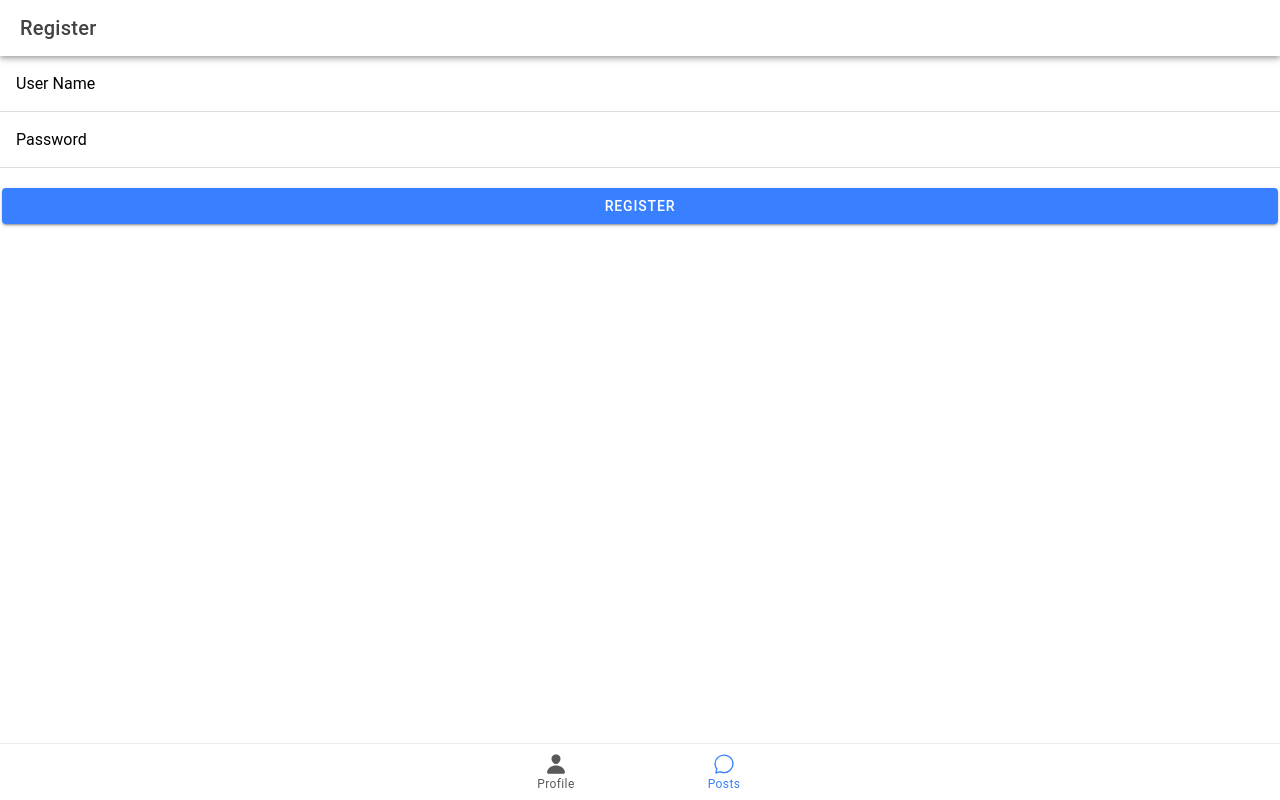
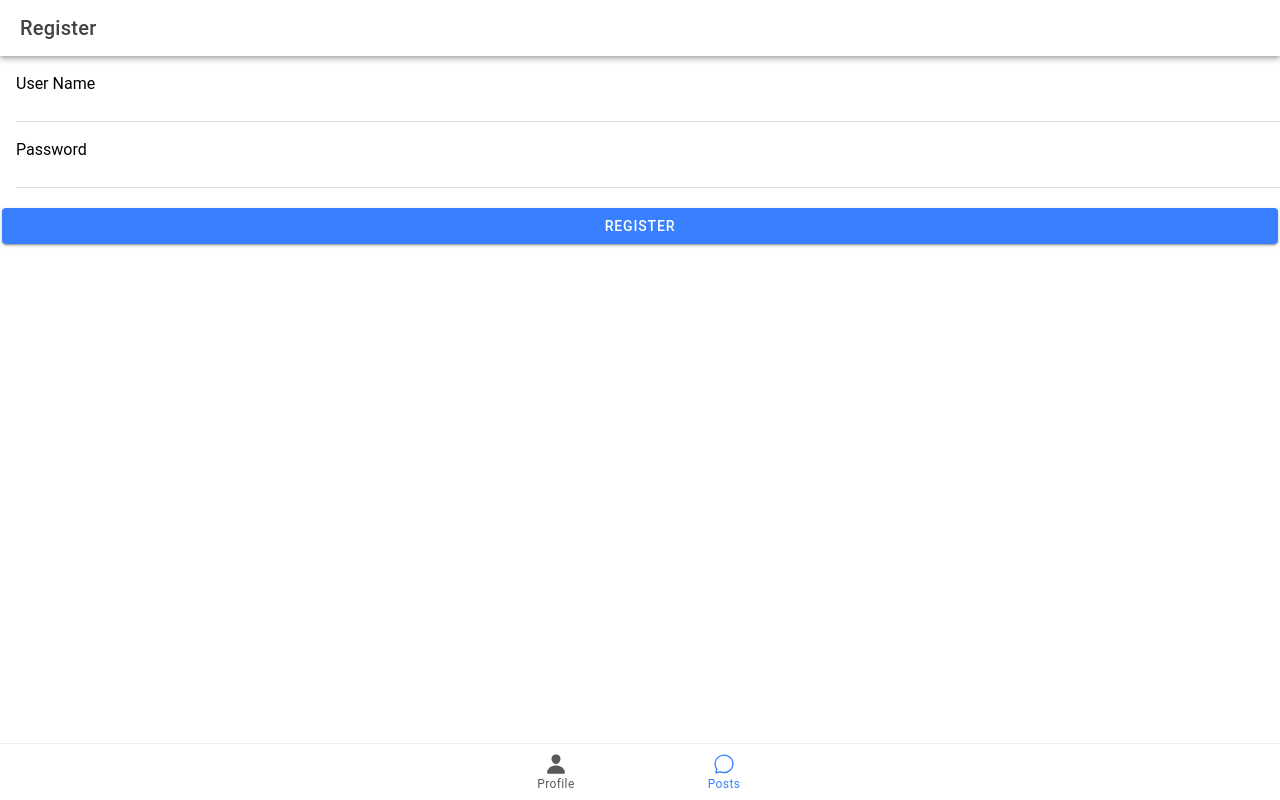
Before and after one commit to FbW-WD-23-D06/F-S-P-frontend, a React (Vite) app: page /register in a window 1280 px wide. Built offline with nearby package versions, Linux system fonts and the light colour scheme.

Commit message:
fix: arial-label warning

```diff
--- a/src/features/auhtentication/register/RegisterForm.tsx
+++ b/src/features/auhtentication/register/RegisterForm.tsx
@@ -99,6 +99,7 @@ export default function RegisterForm({
       <IonItem>
         <IonLabel position="floating">User Name</IonLabel>
         <IonInput
+          aria-label="User Name"
           className={``}
           value={userName}
           onIonInput={(e) => setUsername(e.detail.value!)}
@@ -110,6 +111,7 @@ export default function RegisterForm({
       <IonItem>
         <IonLabel position="floating">Password</IonLabel>
         <IonInput
+          aria-label="Password"
           className={``}
           type="password"
           value={password}
```
